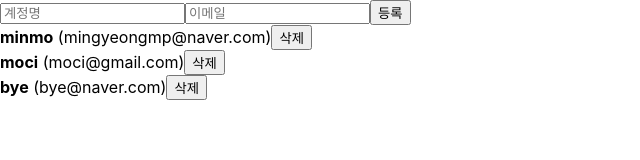
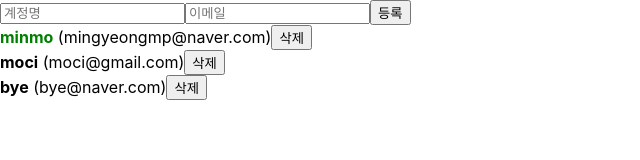
Before and after one commit to mingyeongmo/review_react, a React (Create React App) app: page / in a window 1280 px wide. Shown: the top 160 px of the page, without its empty margins (0-640 px from the left). Built offline with nearby package versions, Linux system fonts and the light colour scheme.

Commit message:
배열에 항목 수정하기

```diff
--- a/src/App.js
+++ b/src/App.js
@@ -27,17 +27,20 @@
     {
         id: 1,
         username: 'minmo',
-        email: 'mingyeongmp@naver.com'
+        email: 'mingyeongmp@naver.com',
+        active: true
     },
     {
         id: 2,
         username: 'moci',
-        email: 'moci@gmail.com'
+        email: 'moci@gmail.com',
+        active: false
     },
     {
         id: 3,
         username: 'bye',
-        email: 'bye@naver.com'
+        email: 'bye@naver.com',
+        active: false
     }
 ]);
 
@@ -60,6 +63,15 @@
 
   const onRemove = id => {
     setUsers(users.filter(user => user.id !== id));
+    // 파라미터로 받은 user.id가 아닌걸 setUsers로 설정한다.
+  };
+
+  const onToggle = id => {
+    setUsers(
+      users.map(user =>
+        user.id === id ? { ...user, active: !user.active } : user
+        )
+    );
   };
 
   return (
@@ -70,7 +82,7 @@
         onChange={onChange}
         onCreate={onCreate}
       />
-      <UserList users={users} onRemove={onRemove}/>
+      <UserList users={users} onRemove={onRemove} onToggle={onToggle} />
       {/* <InputSample /> */}
       {/* <Counter/> */}
 
--- a/src/components/UserList.js
+++ b/src/components/UserList.js
@@ -1,20 +1,35 @@
 import React from 'react';
 
-const User = ({ user, onRemove }) => {
+const User = ({ user, onRemove, onToggle }) => {
     return (
         <div>
-            <b>{user.username}</b> <span>({user.email})</span>
+            <b
+                style={{
+                    cursor: 'pointer',
+                    color: user.active ? 'green' : 'black'
+                }}
+                onClick={() => onToggle(user.id)}
+                >
+                    {user.username}
+                </b>
+                &nbsp;
+                <span>({user.email})</span>
             <button onClick={() => onRemove(user.id)}>삭제</button>
         </div>
-    )
+    );
 }
 
-const UserList = ( {users, onRemove} ) => {
+const UserList = ( {users, onRemove, onToggle } ) => {
 
     return (
         <>
             {users.map(user => (
-                <User user={user} key={user.id} onRemove={onRemove} />
+                <User
+                    user={user}
+                    key={user.id}
+                    onRemove={onRemove}
+                    onToggle={onToggle}
+                />
             ))}
         </>
     );
```
